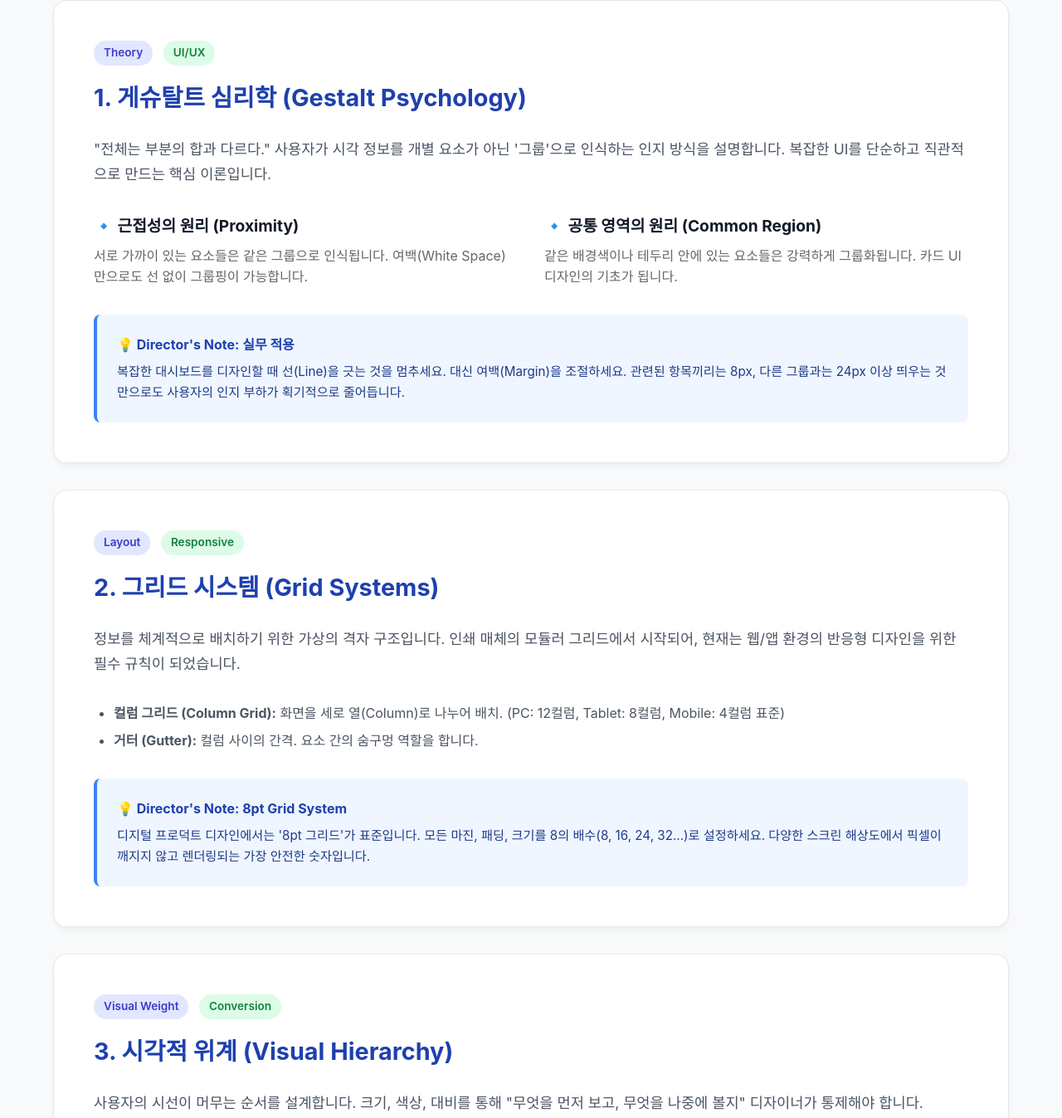
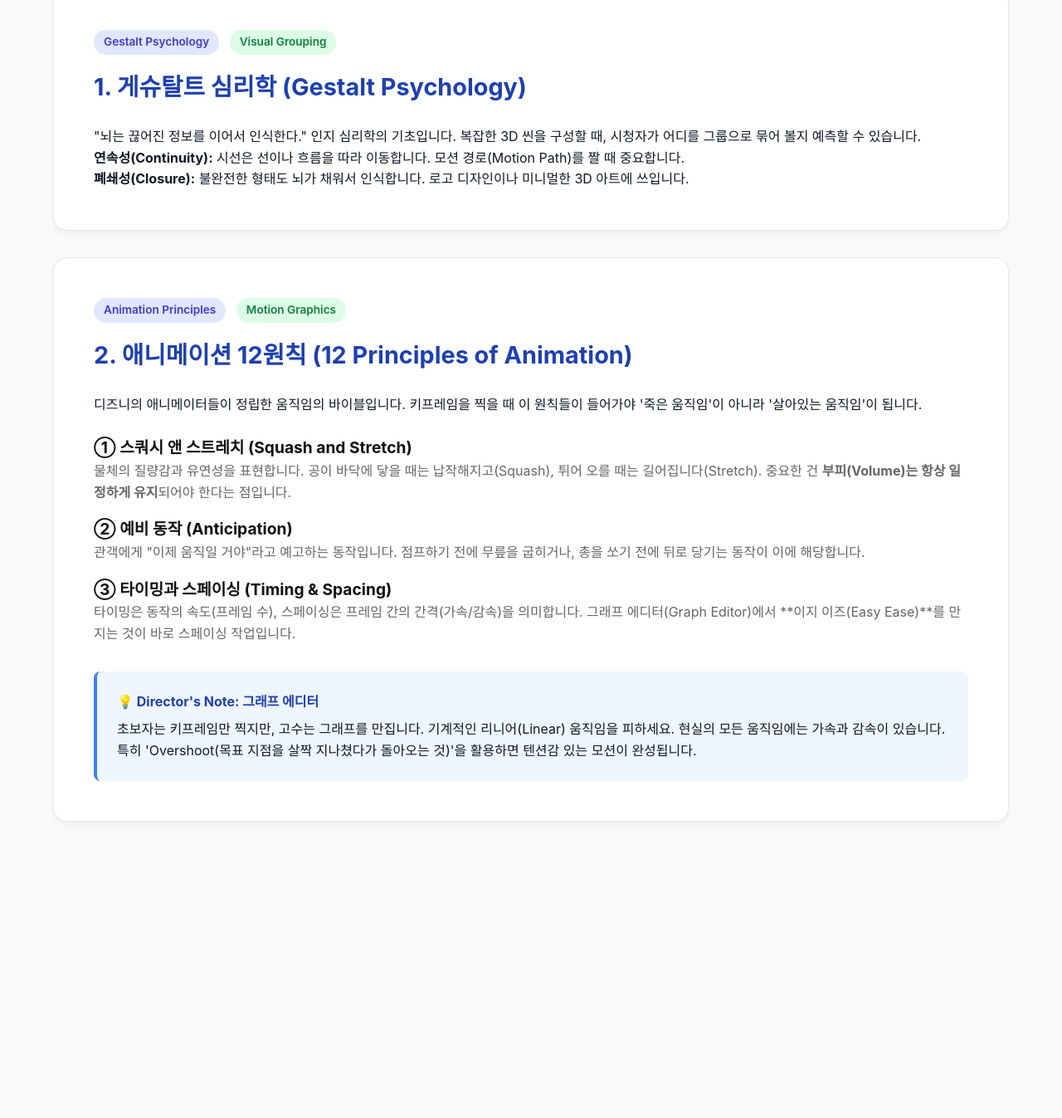
Before and after one commit to pandauniverse-art/design-theory, a plain HTML site: page pages/foundations.html in a window 1280 px wide. Shown: the part 436-1783 px from the top of the page at 83% size. After the commit the page ends 1458 px from the top, so only its background shows below. Drawn offline with Linux system fonts and the light colour scheme; a web font is replaced by a local one.

Commit message:
Update foundations.html

```diff
--- a/pages/foundations.html
+++ b/pages/foundations.html
@@ -2,35 +2,17 @@
 <html lang="ko">
 <head>
     <meta charset="UTF-8">
-    <meta name="viewport" content="width=device-width, initial-scale=1.0">
     <title>Foundations - Design Theory Hub</title>
     <link rel="stylesheet" as="style" crossorigin href="https://cdn.jsdelivr.net/gh/orioncactus/pretendard@v1.3.9/dist/web/static/pretendard.css" />
     <link rel="stylesheet" href="../css/style.css">
     <link rel="stylesheet" href="../css/responsive.css">
     <style>
-        /* Header Theme: Blue */
-        .page-header {
-            background: linear-gradient(135deg, #3b82f6 0%, #1e40af 100%);
-            color: white; padding: 6rem 0 4rem; text-align: center; margin-bottom: 3rem;
-        }
+        .page-header { background: linear-gradient(135deg, #3b82f6 0%, #1e40af 100%); color: white; padding: 6rem 0 4rem; text-align: center; margin-bottom: 3rem; }
         .page-header h1 { font-size: 3rem; font-weight: 800; margin-bottom: 1rem; }
-        .page-header p { font-size: 1.25rem; opacity: 0.9; max-width: 700px; margin: 0 auto; }
-
-        /* Article Styles */
-        .article-card {
-            background: white; border-radius: 16px; padding: 3rem; margin-bottom: 2rem;
-            border: 1px solid #e5e7eb; box-shadow: 0 4px 6px -1px rgba(0,0,0,0.05);
-        }
-        .article-title { color: #1e40af; font-size: 1.8rem; font-weight: 700; margin-bottom: 1.5rem; display: flex; align-items: center; gap: 0.5rem; }
-        .article-desc { font-size: 1.1rem; color: #4b5563; margin-bottom: 2rem; line-height: 1.7; }
-
-        /* Pro Tip Box */
-        .director-note {
-            background: #eff6ff; border-left: 4px solid #3b82f6; padding: 1.5rem; border-radius: 8px; margin-top: 2rem;
-        }
+        .article-card { background: white; border-radius: 16px; padding: 3rem; margin-bottom: 2rem; border: 1px solid #e5e7eb; box-shadow: 0 4px 6px -1px rgba(0,0,0,0.05); }
+        .article-title { color: #1e40af; font-size: 1.8rem; font-weight: 700; margin-bottom: 1.5rem; }
+        .director-note { background: #eff6ff; border-left: 4px solid #3b82f6; padding: 1.5rem; border-radius: 8px; margin-top: 2rem; }
         .note-title { font-weight: 700; color: #1e40af; margin-bottom: 0.5rem; display: block; }
-        .note-content { font-size: 0.95rem; color: #1e3a8a; }
-
         .tag { display: inline-block; padding: 4px 12px; border-radius: 20px; font-size: 0.85rem; font-weight: 600; margin-right: 8px; margin-bottom: 1rem; }
         .tag-theory { background: #e0e7ff; color: #4338ca; }
         .tag-practice { background: #dcfce7; color: #15803d; }
@@ -43,9 +25,8 @@
             <div class="menu-toggle">☰</div>
             <ul class="nav-menu">
                 <li><a href="../index.html" class="nav-link">Home</a></li>
-                <li><a href="foundations.html" class="nav-link" style="color:var(--primary); font-weight:bold;">Foundations</a></li>
+                <li><a href="foundations.html" class="nav-link" style="color:#3b82f6; font-weight:bold;">Foundations</a></li>
                 <li><a href="elements.html" class="nav-link">Elements</a></li>
-                <li><a href="library.html" class="nav-link">Library</a></li>
             </ul>
         </div>
     </nav>
@@ -53,92 +34,64 @@
     <header class="page-header">
         <div class="container">
             <h1>📐 Foundations</h1>
-            <p>디자인의 본질적 뼈대. <br>시각적 문법(Visual Grammar)과 수학적 원리를 실무 관점에서 재해석합니다.</p>
+            <p>디자인과 모션의 본질적 뼈대. <br>정지된 화면의 규칙부터 움직임의 물리학까지.</p>
         </div>
     </header>
 
     <main class="container">
         <article class="article-card">
-            <span class="tag tag-theory">Theory</span>
-            <span class="tag tag-practice">UI/UX</span>
+            <span class="tag tag-theory">Gestalt Psychology</span>
+            <span class="tag tag-practice">Visual Grouping</span>
             <h2 class="article-title">1. 게슈탈트 심리학 (Gestalt Psychology)</h2>
             <p class="article-desc">
-                "전체는 부분의 합과 다르다." 사용자가 시각 정보를 개별 요소가 아닌 '그룹'으로 인식하는 인지 방식을 설명합니다.
-                복잡한 UI를 단순하고 직관적으로 만드는 핵심 이론입니다.
+                "뇌는 끊어진 정보를 이어서 인식한다." 인지 심리학의 기초입니다.
+                복잡한 3D 씬을 구성할 때, 시청자가 어디를 그룹으로 묶어 볼지 예측할 수 있습니다.
+            </p>
+            <ul>
+                <li><strong>연속성(Continuity):</strong> 시선은 선이나 흐름을 따라 이동합니다. 모션 경로(Motion Path)를 짤 때 중요합니다.</li>
+                <li><strong>폐쇄성(Closure):</strong> 불완전한 형태도 뇌가 채워서 인식합니다. 로고 디자인이나 미니멀한 3D 아트에 쓰입니다.</li>
+            </ul>
+        </article>
+
+        <article class="article-card">
+            <span class="tag tag-theory">Animation Principles</span>
+            <span class="tag tag-practice">Motion Graphics</span>
+            <h2 class="article-title">2. 애니메이션 12원칙 (12 Principles of Animation)</h2>
+            <p class="article-desc">
+                디즈니의 애니메이터들이 정립한 움직임의 바이블입니다.
+                키프레임을 찍을 때 이 원칙들이 들어가야 '죽은 움직임'이 아니라 '살아있는 움직임'이 됩니다.
             </p>
 
-            <div style="display: grid; grid-template-columns: repeat(auto-fit, minmax(250px, 1fr)); gap: 2rem;">
-                <div>
-                    <h3 style="font-size: 1.2rem; margin-bottom: 0.5rem;">🔹 근접성의 원리 (Proximity)</h3>
-                    <p style="color:#666;">서로 가까이 있는 요소들은 같은 그룹으로 인식됩니다. 여백(White Space)만으로도 선 없이 그룹핑이 가능합니다.</p>
-                </div>
-                <div>
-                    <h3 style="font-size: 1.2rem; margin-bottom: 0.5rem;">🔹 공통 영역의 원리 (Common Region)</h3>
-                    <p style="color:#666;">같은 배경색이나 테두리 안에 있는 요소들은 강력하게 그룹화됩니다. 카드 UI 디자인의 기초가 됩니다.</p>
-                </div>
+            <div style="margin-top: 1.5rem;">
+                <h3 style="font-size: 1.2rem; font-weight: 700; color: #111;">① 스쿼시 앤 스트레치 (Squash and Stretch)</h3>
+                <p style="color: #666; margin-bottom: 1rem;">
+                    물체의 질량감과 유연성을 표현합니다. 공이 바닥에 닿을 때는 납작해지고(Squash), 튀어 오를 때는 길어집니다(Stretch).
+                    중요한 건 <strong>부피(Volume)는 항상 일정하게 유지</strong>되어야 한다는 점입니다.
+                </p>
+
+                <h3 style="font-size: 1.2rem; font-weight: 700; color: #111;">② 예비 동작 (Anticipation)</h3>
+                <p style="color: #666; margin-bottom: 1rem;">
+                    관객에게 "이제 움직일 거야"라고 예고하는 동작입니다.
+                    점프하기 전에 무릎을 굽히거나, 총을 쏘기 전에 뒤로 당기는 동작이 이에 해당합니다.
+                </p>
+
+                <h3 style="font-size: 1.2rem; font-weight: 700; color: #111;">③ 타이밍과 스페이싱 (Timing & Spacing)</h3>
+                <p style="color: #666;">
+                    타이밍은 동작의 속도(프레임 수), 스페이싱은 프레임 간의 간격(가속/감속)을 의미합니다.
+                    그래프 에디터(Graph Editor)에서 **이지 이즈(Easy Ease)**를 만지는 것이 바로 스페이싱 작업입니다.
+                </p>
             </div>
 
             <div class="director-note">
-                <span class="note-title">💡 Director's Note: 실무 적용</span>
+                <span class="note-title">💡 Director's Note: 그래프 에디터</span>
                 <p class="note-content">
-                    복잡한 대시보드를 디자인할 때 선(Line)을 긋는 것을 멈추세요. 대신 여백(Margin)을 조절하세요.
-                    관련된 항목끼리는 8px, 다른 그룹과는 24px 이상 띄우는 것만으로도 사용자의 인지 부하가 획기적으로 줄어듭니다.
+                    초보자는 키프레임만 찍지만, 고수는 그래프를 만집니다.
+                    기계적인 리니어(Linear) 움직임을 피하세요. 현실의 모든 움직임에는 가속과 감속이 있습니다.
+                    특히 'Overshoot(목표 지점을 살짝 지나쳤다가 돌아오는 것)'을 활용하면 텐션감 있는 모션이 완성됩니다.
                 </p>
             </div>
         </article>
-
-        <article class="article-card">
-            <span class="tag tag-theory">Layout</span>
-            <span class="tag tag-practice">Responsive</span>
-            <h2 class="article-title">2. 그리드 시스템 (Grid Systems)</h2>
-            <p class="article-desc">
-                정보를 체계적으로 배치하기 위한 가상의 격자 구조입니다. 인쇄 매체의 모듈러 그리드에서 시작되어,
-                현재는 웹/앱 환경의 반응형 디자인을 위한 필수 규칙이 되었습니다.
-            </p>
-
-            <ul style="list-style: disc; padding-left: 1.5rem; color: #4b5563; margin-bottom: 1.5rem;">
-                <li style="margin-bottom: 0.5rem;"><strong>컬럼 그리드 (Column Grid):</strong> 화면을 세로 열(Column)로 나누어 배치. (PC: 12컬럼, Tablet: 8컬럼, Mobile: 4컬럼 표준)</li>
-                <li style="margin-bottom: 0.5rem;"><strong>거터 (Gutter):</strong> 컬럼 사이의 간격. 요소 간의 숨구멍 역할을 합니다.</li>
-            </ul>
-
-            <div class="director-note">
-                <span class="note-title">💡 Director's Note: 8pt Grid System</span>
-                <p class="note-content">
-                    디지털 프로덕트 디자인에서는 '8pt 그리드'가 표준입니다. 모든 마진, 패딩, 크기를 8의 배수(8, 16, 24, 32...)로 설정하세요.
-                    다양한 스크린 해상도에서 픽셀이 깨지지 않고 렌더링되는 가장 안전한 숫자입니다.
-                </p>
-            </div>
-        </article>
-
-        <article class="article-card">
-            <span class="tag tag-theory">Visual Weight</span>
-            <span class="tag tag-practice">Conversion</span>
-            <h2 class="article-title">3. 시각적 위계 (Visual Hierarchy)</h2>
-            <p class="article-desc">
-                사용자의 시선이 머무는 순서를 설계합니다. 크기, 색상, 대비를 통해
-                "무엇을 먼저 보고, 무엇을 나중에 볼지" 디자이너가 통제해야 합니다.
-            </p>
-
-            <div style="background: #f8fafc; padding: 1.5rem; border-radius: 8px;">
-                <h3 style="font-size: 1.1rem; margin-bottom: 1rem;">👁️ 시선 추적 패턴 (Eye Tracking)</h3>
-                <ul style="margin-bottom: 0;">
-                    <li style="margin-bottom: 0.5rem;"><strong>F-Pattern:</strong> 텍스트 중심의 웹사이트에서 사용자가 상단과 좌측을 훑어보는 패턴.</li>
-                    <li><strong>Z-Pattern:</strong> 이미지 중심의 랜딩 페이지에서 시선이 좌상단 → 우상단 → 좌하단 → 우하단으로 이동하는 패턴. CTA 버튼은 Z의 끝(우하단)이나 중앙에 배치해야 합니다.</li>
-                </ul>
-            </div>
-        </article>
-
-        <div style="text-align: center; margin: 4rem 0;">
-            <a href="../index.html" class="btn-link" style="padding: 1rem 3rem; background: #e5e7eb; border-radius: 50px; color: #4b5563;">메인으로 돌아가기</a>
-        </div>
     </main>
-
-    <footer class="footer">
-        <div class="container">
-            <p>&copy; 2025 Design Theory Hub. Contents curated by Gemini.</p>
-        </div>
-    </footer>
-
     <script src="../js/main.js"></script>
 </body>
 </html>
```
